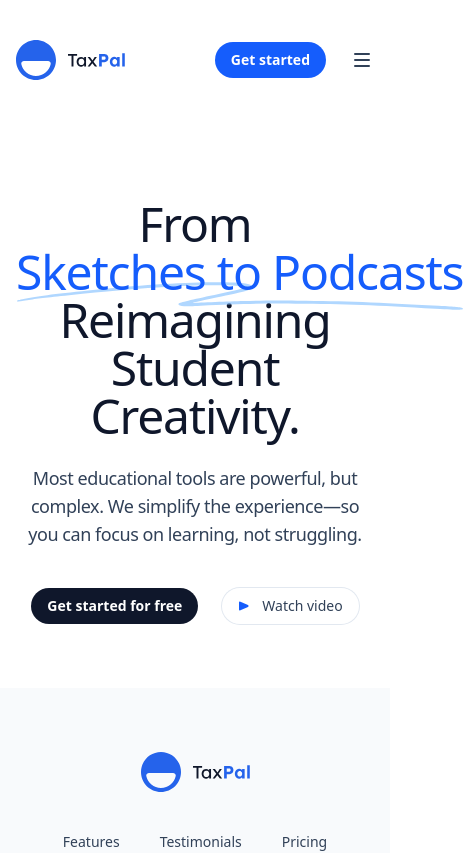
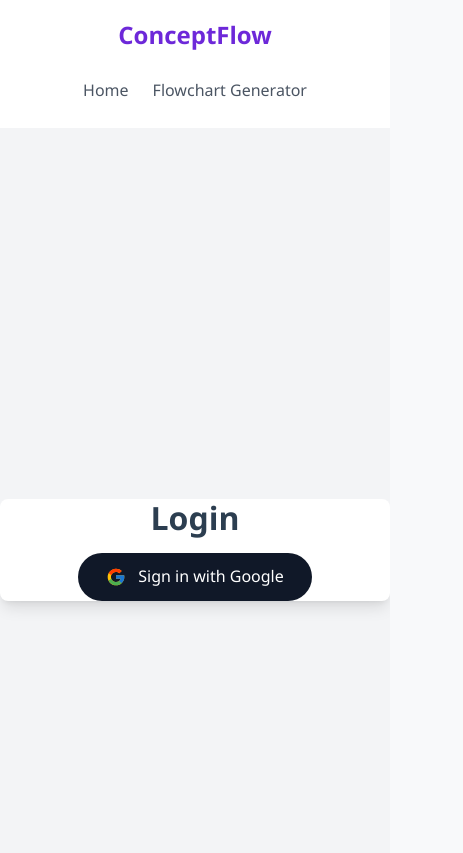
Before and after one commit to Om-Thanage/LimeAi, a React (Vite) app in the folder frontend/: page /login in a window 390 px wide. Shown: the top 853 px of the page, 463 px wide, since content can reach past the window. Built offline with nearby package versions, Linux system fonts and the light colour scheme; no server answers.

Commit message:
feat: login

```diff
--- a/frontend/src/main.jsx
+++ b/frontend/src/main.jsx
@@ -1,10 +1,11 @@
 import React from 'react'
 import ReactDOM from 'react-dom/client'
 import App2 from './App2'
+import App from './App'
 import './index.css'
 
 ReactDOM.createRoot(document.getElementById('root')).render(
   <React.StrictMode>
-    <App2 />
+    <App />
   </React.StrictMode>
 )
--- a/frontend/src/pages/Login.jsx
+++ b/frontend/src/pages/Login.jsx
@@ -1,46 +1,22 @@
-import { Link, useNavigate } from "react-router-dom"
-import { Logo } from "../components/Logo"
-import { SlimLayout } from "../components/SlimLayout"
-import { GoogleAuthProvider, signInWithPopup } from "firebase/auth"
-import { auth, db } from "../config/firebase"
-import { useState, useEffect } from "react"
-import { useAuth } from "../context/AuthContext"
-import { doc, getDoc } from "firebase/firestore"
+import React, { useState } from "react";
+import { Link } from "react-router-dom";
+import { GoogleAuthProvider, signInWithPopup } from "firebase/auth";
+import { auth } from "../config/firebase";
+import { useAuth } from "../context/AuthContext";
 
 function Login() {
   const [loading, setLoading] = useState(false);
   const [error, setError] = useState(null);
-  const navigate = useNavigate();
   const { currentUser } = useAuth();
 
-  useEffect(() => {
-    if (currentUser) {
-      checkUserStatus(currentUser.uid);
-    }
-  }, [currentUser]);
-
-  const checkUserStatus = async (userId) => {
-    try {
-      const userDocRef = doc(db, 'users', userId);
-      const userDoc = await getDoc(userDocRef);
-
-      if (userDoc.exists() && userDoc.data().onboarded) {
-        navigate('/dashboard');
-      } else {
-        navigate('/onboarding');
-      }
-    } catch (error) {
-      console.error("Error checking user status:", error);
-    }
-  };
-
+  // Handle Google Sign-In
   const handleGoogleLogin = async () => {
     setLoading(true);
     setError(null);
 
     try {
       const provider = new GoogleAuthProvider();
-      const result = await signInWithPopup(auth, provider);
+      await signInWithPopup(auth, provider);
     } catch (error) {
       console.error("Error signing in with Google:", error);
       setError(error.message);
@@ -49,50 +25,66 @@
     }
   };
 
+  // If the user is already logged in, don't show the login page
+  if (currentUser) {
+    return null; // Or redirect to another page
+  }
+
   return (
-    <SlimLayout>
-      <div className="flex">
-        <Link to="/" aria-label="Home">
-          <Logo className="h-10 w-auto" />
-        </Link>
-      </div>
-      <h2 className="mt-20 text-lg font-semibold text-gray-900">Sign in to your account</h2>
-      <p className="mt-2 text-sm text-gray-700">
-        Don't have an account?{" "}
-        <Link to="/register" className="font-medium text-blue-600 hover:underline">
-          Sign up
-        </Link>{" "}
-        for a free trial.
-      </p>
-      <div className="mt-10">
+    <div className="flex justify-center items-center min-h-screen bg-gray-100">
+      <div className="w-[440px] bg-white p-8 rounded-lg shadow-lg">
+        <div className="text-center mb-10">
+          <h1 className="text-3xl font-semibold text-gray-800">Login</h1>
+        </div>
+
+        {/* Google Sign-In Button */}
+        <div className="flex justify-center">
         <button
           onClick={handleGoogleLogin}
           disabled={loading}
-          className="w-full flex items-center justify-center gap-2 rounded-md border border-gray-300 bg-white px-4 py-2 text-gray-700 shadow-sm hover:bg-gray-50 focus:outline-none focus:ring-2 focus:ring-blue-500 focus:ring-offset-2"
+          className="w-[60%] h-12 bg-gray-900 text-white rounded-full flex items-center justify-center gap-3 hover:bg-gray-800 focus:outline-none focus:ring-2 focus:ring-gray-900 focus:ring-offset-2"
         >
           {loading ? (
             <span>Loading...</span>
           ) : (
             <>
-              <svg xmlns="http://www.w3.org/2000/svg" viewBox="0 0 48 48" width="24px" height="24px">
-                <path fill="#FFC107" d="M43.611,20.083H42V20H24v8h11.303c-1.649,4.657-6.08,8-11.303,8c-6.627,0-12-5.373-12-12c0-6.627,5.373-12,12-12c3.059,0,5.842,1.154,7.961,3.039l5.657-5.657C34.046,6.053,29.268,4,24,4C12.955,4,4,12.955,4,24c0,11.045,8.955,20,20,20c11.045,0,20-8.955,20-20C44,22.659,43.862,21.35,43.611,20.083z" />
-                <path fill="#FF3D00" d="M6.306,14.691l6.571,4.819C14.655,15.108,18.961,12,24,12c3.059,0,5.842,1.154,7.961,3.039l5.657-5.657C34.046,6.053,29.268,4,24,4C16.318,4,9.656,8.337,6.306,14.691z" />
-                <path fill="#4CAF50" d="M24,44c5.166,0,9.86-1.977,13.409-5.192l-6.19-5.238C29.211,35.091,26.715,36,24,36c-5.202,0-9.619-3.317-11.283-7.946l-6.522,5.025C9.505,39.556,16.227,44,24,44z" />
-                <path fill="#1976D2" d="M43.611,20.083H42V20H24v8h11.303c-0.792,2.237-2.231,4.166-4.087,5.571c0.001-0.001,0.002-0.001,0.003-0.002l6.19,5.238C36.971,39.205,44,34,44,24C44,22.659,43.862,21.35,43.611,20.083z" />
+              <svg
+                xmlns="http://www.w3.org/2000/svg"
+                viewBox="0 0 48 48"
+                width="20px"
+                height="20px"
+              >
+                <path
+                  fill="#FFC107"
+                  d="M43.611,20.083H42V20H24v8h11.303c-1.649,4.657-6.08,8-11.303,8c-6.627,0-12-5.373-12-12c0-6.627,5.373-12,12-12c3.059,0,5.842,1.154,7.961,3.039l5.657-5.657C34.046,6.053,29.268,4,24,4C12.955,4,4,12.955,4,24c0,11.045,8.955,20,20,20c11.045,0,20-8.955,20-20C44,22.659,43.862,21.35,43.611,20.083z"
+                />
+                <path
+                  fill="#FF3D00"
+                  d="M6.306,14.691l6.571,4.819C14.655,15.108,18.961,12,24,12c3.059,0,5.842,1.154,7.961,3.039l5.657-5.657C34.046,6.053,29.268,4,24,4C16.318,4,9.656,8.337,6.306,14.691z"
+                />
+                <path
+                  fill="#4CAF50"
+                  d="M24,44c5.166,0,9.86-1.977,13.409-5.192l-6.19-5.238C29.211,35.091,26.715,36,24,36c-5.202,0-9.619-3.317-11.283-7.946l-6.522,5.025C9.505,39.556,16.227,44,24,44z"
+                />
+                <path
+                  fill="#1976D2"
+                  d="M43.611,20.083H42V20H24v8h11.303c-0.792,2.237-2.231,4.166-4.087,5.571c0.001-0.001,0.002-0.001,0.003-0.002l6.19,5.238C36.971,39.205,44,34,44,24C44,22.659,43.862,21.35,43.611,20.083z"
+                />
               </svg>
               <span className="font-medium">Sign in with Google</span>
             </>
           )}
         </button>
+        </div>
 
+        {/* Error Message */}
         {error && (
-          <div className="mt-4 text-red-500 text-sm text-center">
-            {error}
-          </div>
+          <div className="mt-4 text-red-500 text-sm text-center">{error}</div>
         )}
+
       </div>
-    </SlimLayout>
-  )
+    </div>
+  );
 }
 
-export default Login
+export default Login;
--- a/frontend/src/pages/Register.jsx
+++ /dev/null
@@ -1,73 +0,0 @@
-import React from 'react'
-import { Link } from 'react-router-dom'
-import { Button } from '../components/Button'
-import { SelectField, TextField } from '../components/Fields'
-import { Logo } from '../components/Logo'
-import { SlimLayout } from '../components/SlimLayout'
-
-export default function Register() {
-  return (
-    <SlimLayout>
-      <div className="flex">
-        <Link to="/" aria-label="Home">
-          <Logo className="h-10 w-auto" />
-        </Link>
-      </div>
-      <h2 className="mt-20 text-lg font-semibold text-gray-900">
-        Get started for free
-      </h2>
-      <p className="mt-2 text-sm text-gray-700">
-        Already registered?{' '}
-        <Link
-          to="/login"
-          className="font-medium text-blue-600 hover:underline"
-        >
-          Sign in
-        </Link>{' '}
-        to your account.
-      </p>
-      <form
-        action="#"
-        className="mt-10 grid grid-cols-1 gap-x-6 gap-y-8 sm:grid-cols-2"
-      >
-        <TextField
-          label="First name"
-          name="first_name"
-          type="text"
-          autoComplete="given-name"
-          required
-        />
-        <TextField
-          label="Last name"
-          name="last_name"
-          type="text"
-          autoComplete="family-name"
-          required
-        />
-        <TextField
-          className="col-span-full"
-          label="Email address"
-          name="email"
-          type="email"
-          autoComplete="email"
-          required
-        />
-        <TextField
-          className="col-span-full"
-          label="Password"
-          name="password"
-          type="password"
-          autoComplete="new-password"
-          required
-        />
-        <div className="col-span-full">
-          <Button type="submit" variant="solid" color="blue" className="w-full">
-            <span>
-              Sign up <span aria-hidden="true">&rarr;</span>
-            </span>
-          </Button>
-        </div>
-      </form>
-    </SlimLayout>
-  )
-}
```
